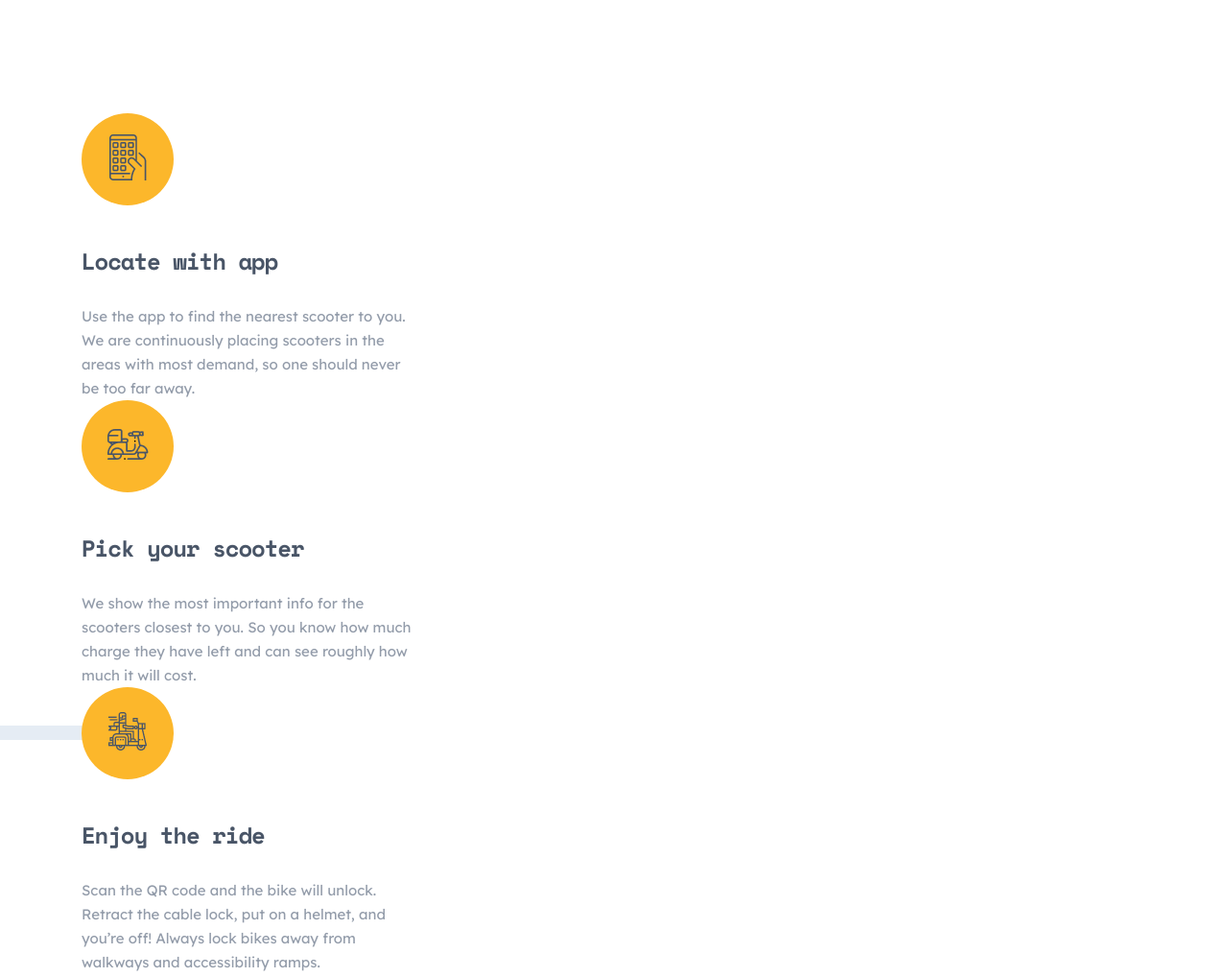
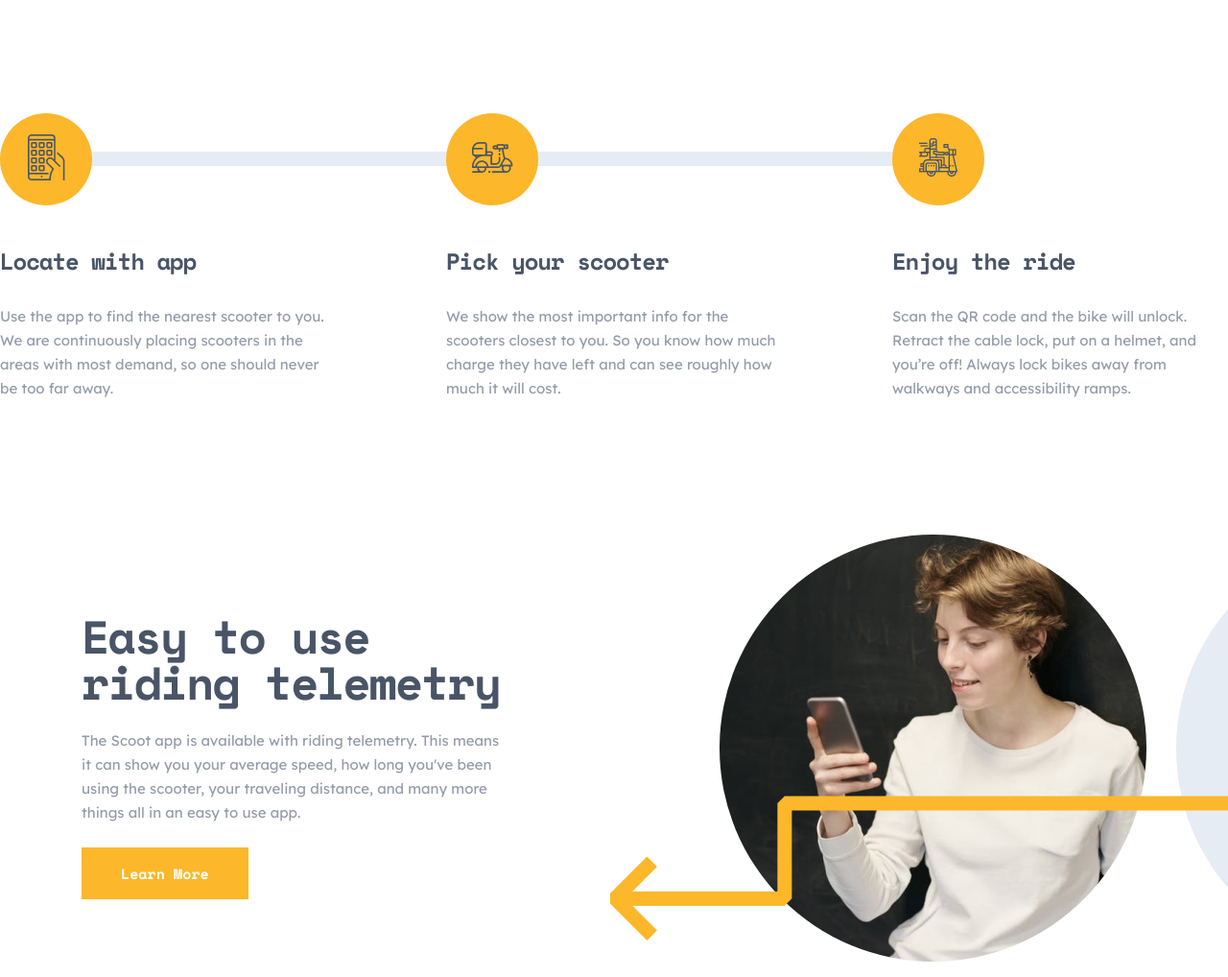
Before and after one commit to zakariadakir/scoot, a plain HTML site: page index.html in a window 1280 px wide. Shown: the part 748-1766 px from the top of the page at 96% size. Drawn offline with Linux system fonts and the light colour scheme.

Commit message:
Update index.html

```diff
--- a/index.html
+++ b/index.html
@@ -66,8 +66,8 @@
           </article>
         </div>
       </section>
-      <section class="home-cards container">
-        <article class="home-card flex items-center justify-between flex-wrap">
+      <section class="home-cards containe flex items-center justify-between flex-wrapr">
+        <article class="home-card">
           <div class="home-card-content">
             <h3 class="font-space">Locate with app</h3>
             <p class="font-lexend">
@@ -77,7 +77,7 @@
             </p>
           </div>
         </article>
-        <article class="home-card flex items-center justify-between flex-wrap">
+        <article class="home-card ">
           <div class="home-card-content">
             <h3 class="font-space">Pick your scooter</h3>
             <p class="font-lexend">
@@ -87,7 +87,7 @@
             </p>
           </div>
         </article>
-        <article class="home-card flex items-center justify-between flex-wrap">
+        <article class="home-card">
           <span class="gray-line"></span>
           <div class="home-card-content">
             <h3 class="font-space">Enjoy the ride</h3>
```
